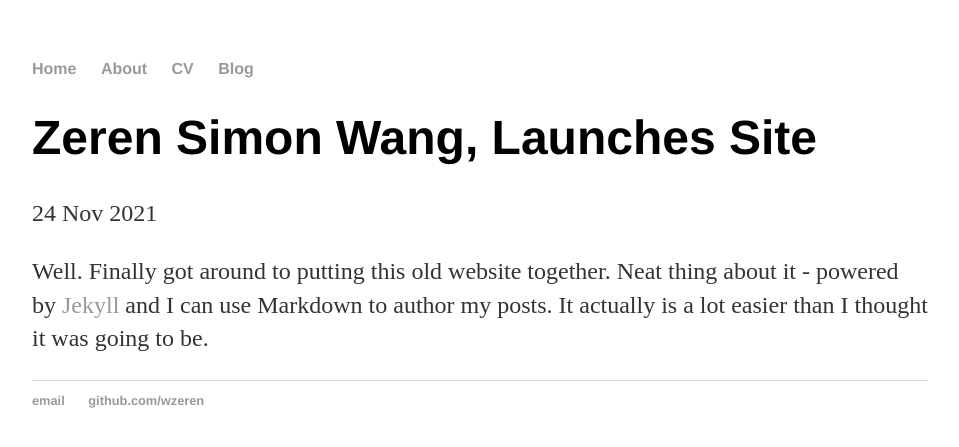
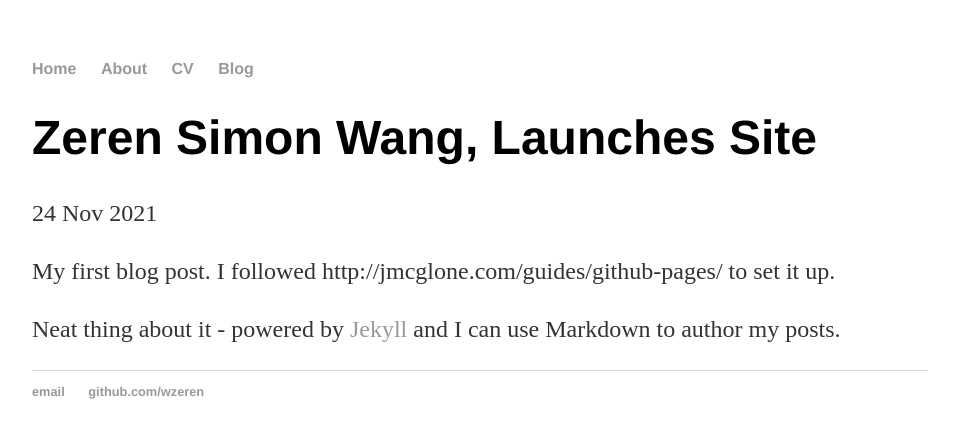
Before and after one commit to wzeren/wzeren.github.io, a Jekyll site: the page built from _posts/2021-11-24-Zeren-Simon-Wang-site-launched.md, in a window 1280 px wide. Shown: the top 447 px of the page, without its empty margins (160-1119 px from the left). Built offline with Jekyll 4.4.1, drawn with Linux system fonts in a browser that asks for light colours.

Commit message:
Update 2021-11-24-Zeren-Simon-Wang-site-launched.md

```diff
--- a/_posts/2021-11-24-Zeren-Simon-Wang-site-launched.md
+++ b/_posts/2021-11-24-Zeren-Simon-Wang-site-launched.md
@@ -4,4 +4,6 @@ title: "Zeren Simon Wang, Launches Site"
 date: 2021-11-24
 ---
 
-Well. Finally got around to putting this old website together. Neat thing about it - powered by [Jekyll](http://jekyllrb.com) and I can use Markdown to author my posts. It actually is a lot easier than I thought it was going to be.
+My first blog post. I followed http://jmcglone.com/guides/github-pages/ to set it up.
+
+Neat thing about it - powered by [Jekyll](http://jekyllrb.com) and I can use Markdown to author my posts.
```
